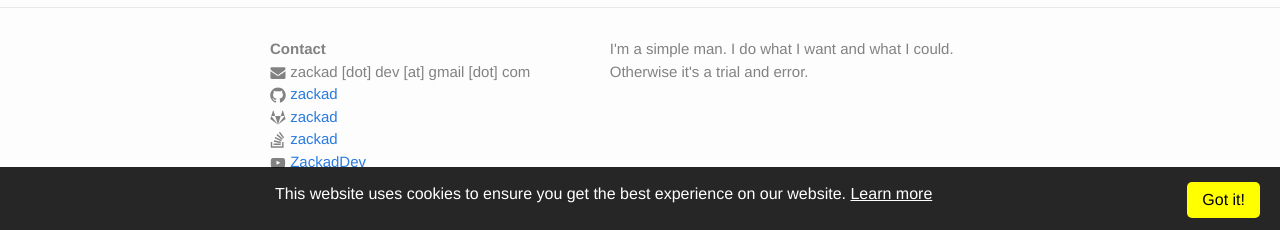
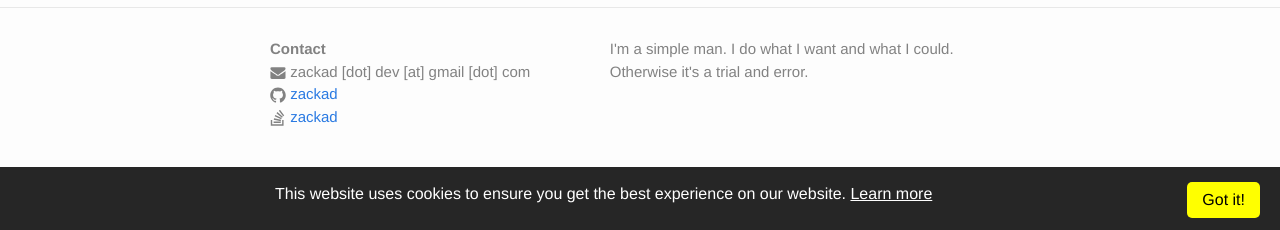
Before and after one commit to zackad/blog-src, a Jekyll site: the page built from index.md, in a window 1280 px wide and 900 px high, scrolled down 2947 px. Shown: the part 667-897 px from the top of the window. Built offline with Jekyll 4.4.1, drawn with Linux system fonts in a browser that asks for light colours; comment, search, counter and statistics services are not loaded.

Commit message:
include social profile into footer if it's enabled

```diff
--- a/_includes/footer.html
+++ b/_includes/footer.html
@@ -7,19 +7,19 @@
           {% if site.social.email %}
             <li>{% include icons/icon-email.html email=site.social.email %}</li>
           {% endif %}
-          {% if site.social.github %}
+          {% if site.social.github and site.social.github.enabled %}
             <li>{% include icons/icon-github.html github=site.social.github %}</li>
           {% endif %}
-          {% if site.social.gitlab %}
+          {% if site.social.gitlab and site.social.gitlab.enabled %}
             <li>{% include icons/icon-gitlab.html gitlab=site.social.gitlab %}</li>
           {% endif %}
-          {% if site.social.stackoverflow %}
+          {% if site.social.stackoverflow and site.social.stackoverflow.enabled %}
             <li>{% include icons/icon-stackoverflow.html stackoverflow=site.social.stackoverflow %}</li>
           {% endif %}
-          {% if site.social.twitter %}
+          {% if site.social.twitter and site.social.twitter.enabled %}
             <li>{% include icons/icon-twitter.html twitter=site.social.twitter %}</li>
           {% endif %}
-          {% if site.social.youtube %}
+          {% if site.social.youtube and site.social.youtube.enabled %}
             <li>{% include icons/icon-youtube.html youtube=site.social.youtube %}</li>
           {% endif %}
         </ul>
```
